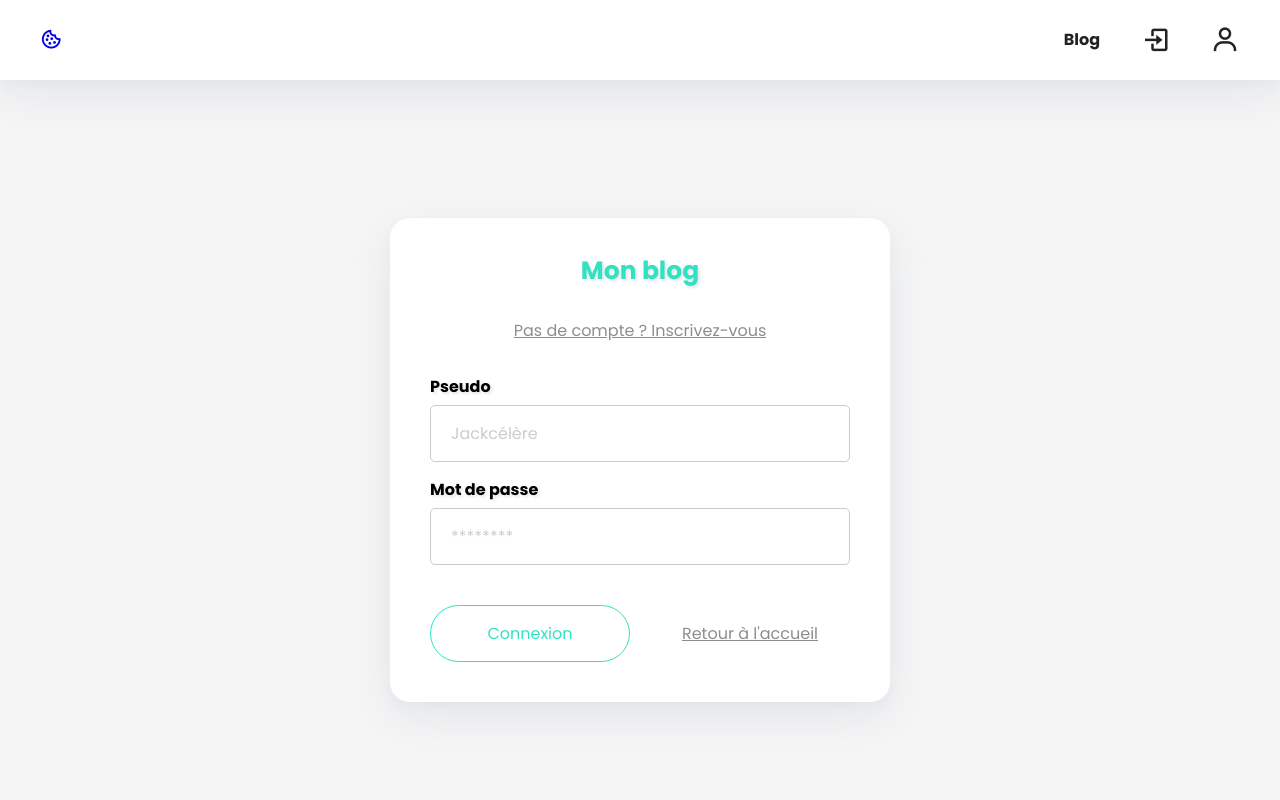
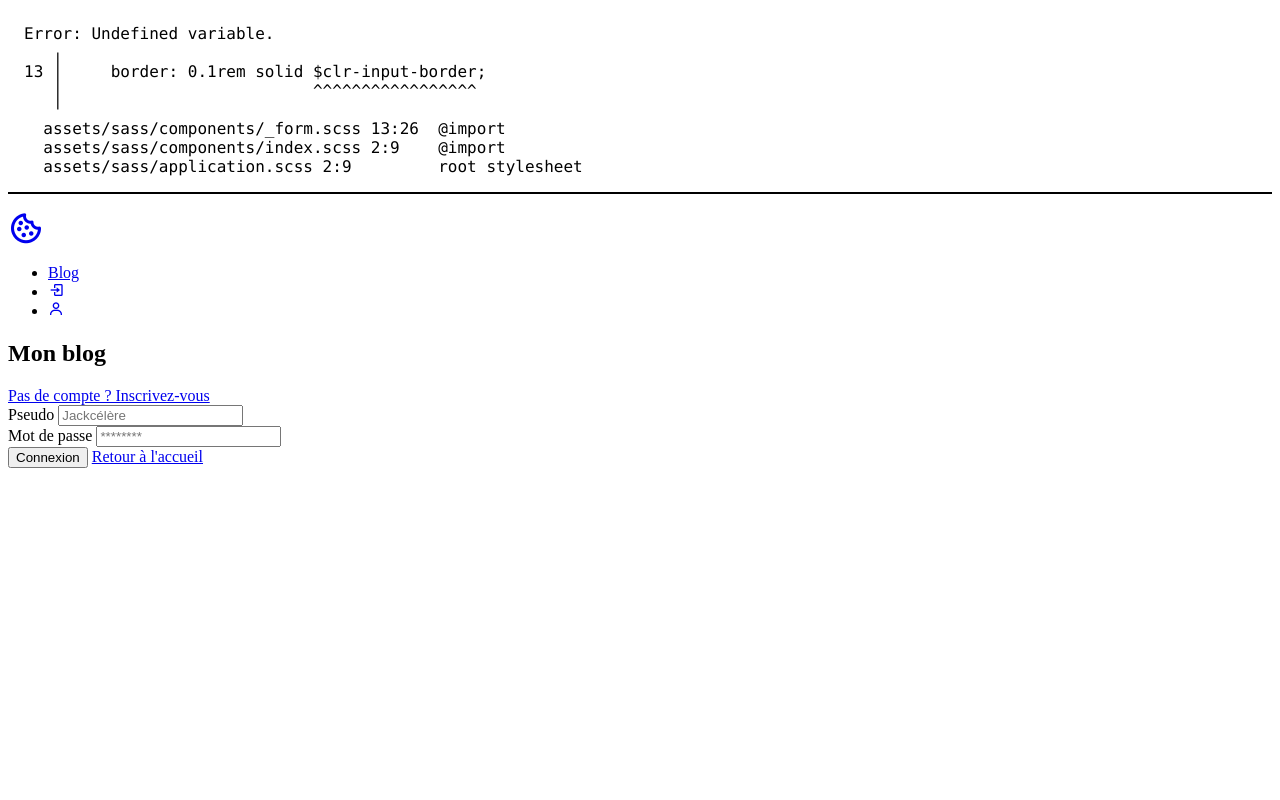
Before and after one commit to LeZellus/xipel-blog, a PHP site: template templates/login.php in a window 1280 px wide. Run offline with PHP 8.4, Linux system fonts and the light colour scheme; the template is opened without the code that fills it, so the values that code supplies are empty.

Commit message:
Auto stash before merge of "style/add-css-project" and "origin/style/add-css-project"

```diff
--- a/public/css/style.css
+++ b/public/css/style.css
@@ -1,299 +1,19 @@
-@import url("https://fonts.googleapis.com/css2?family=Poppins:wght@100;300;400;600;700;900&display=swap");
-/* http://meyerweb.com/eric/tools/css/reset/ v2.0 | 20110126 License: none (public domain) */
-html,
-body,
-div,
-span,
-applet,
-object,
-iframe,
-h1,
-h2,
-h3,
-h4,
-h5,
-h6,
-p,
-blockquote,
-pre,
-a,
-abbr,
-acronym,
-address,
-big,
-cite,
-code,
-del,
-dfn,
-em,
-img,
-ins,
-kbd,
-q,
-s,
-samp,
-small,
-strike,
-strong,
-sub,
-sup,
-tt,
-var,
-b,
-u,
-i,
-center,
-dl,
-dt,
-dd,
-ol,
-ul,
-li,
-fieldset,
-form,
-label,
-legend,
-table,
-caption,
-tbody,
-tfoot,
-thead,
-tr,
-th,
-td,
-article,
-aside,
-canvas,
-details,
-embed,
-figure,
-figcaption,
-footer,
-header,
-hgroup,
-menu,
-nav,
-output,
-ruby,
-section,
-summary,
-time,
-mark,
-audio,
-video {
-  margin: 0;
-  padding: 0;
-  border: 0;
-  font-size: 100%;
-  font-family: "Poppins", Arial, sans-serif;
-  vertical-align: baseline; }
+/* Error: Undefined variable.
+ *    ,
+ * 13 |     border: 0.1rem solid $clr-input-border;
+ *    |                          ^^^^^^^^^^^^^^^^^
+ *    '
+ *   assets/sass/components/_form.scss 13:26  @import
+ *   assets/sass/components/index.scss 2:9    @import
+ *   assets/sass/application.scss 2:9         root stylesheet */
 
-/* HTML5 display-role reset for older browsers */
-article,
-aside,
-details,
-figcaption,
-figure,
-footer,
-header,
-hgroup,
-menu,
-nav,
-section {
-  display: block; }
-
-body {
-  line-height: 1; }
-
-ol,
-ul {
-  list-style: none; }
-
-blockquote,
-q {
-  quotes: none; }
-
-blockquote::before,
-blockquote::after,
-q::before,
-q::after {
-  content: '';
-  content: none; }
-
-table {
-  border-collapse: collapse;
-  border-spacing: 0; }
-
-.button-primary {
-  padding: 1.5rem 3rem;
-  border: 1px solid #31e2c2;
-  border-radius: 5rem;
-  background-color: #fff;
-  transition: 0.3s;
-  color: #31e2c2; }
-  .button-primary:hover {
-    box-shadow: 0 6px 7px rgba(0, 0, 0, 0.1);
-    transition: 0.3s;
-    cursor: pointer; }
-.button-secondary {
-  color: #8d8d8d; }
-  .button-secondary:hover {
-    text-decoration: none; }
-.button-box {
-  grid-template-columns: repeat(2, 1fr);
-  align-items: center; }
-  .button-box .button-secondary {
-    text-align: center; }
-
-input {
-  font-size: 1.6rem;
-  font-family: "Poppins", Arial, sans-serif;
-  box-sizing: border-box;
-  transition: 0.3s;
-  border-radius: 0.5rem;
-  padding: 1.5rem;
-  padding-left: 2rem; }
-  input[type="text"], input[type="email"], input[type="password"] {
-    border: 0.1rem solid #ccc; }
-    input[type="text"]:placeholder-shown, input[type="email"]:placeholder-shown, input[type="password"]:placeholder-shown {
-      background-color: inherit; }
-    input[type="text"]::placeholder, input[type="email"]::placeholder, input[type="password"]::placeholder {
-      color: #ccc; }
-    input[type="text"]:hover, input[type="email"]:hover, input[type="password"]:hover {
-      background-color: #ececec;
-      border-color: #8d8d8d; }
-    input[type="text"]:hover, input[type="text"]:focus, input[type="email"]:hover, input[type="email"]:focus, input[type="password"]:hover, input[type="password"]:focus {
-      transition: 0.3s; }
-    input[type="text"]:invalid, input[type="email"]:invalid, input[type="password"]:invalid {
-      box-shadow: none; }
-    input[type="text"]:focus, input[type="email"]:focus, input[type="password"]:focus {
-      outline: none;
-      border: 0.1rem solid #000;
-      background-color: #dbdbdb; }
-  input[type="submit"] {
-    padding: 1.5rem 3rem;
-    border: 1px solid #31e2c2;
-    border-radius: 5rem;
-    background-color: transparent;
-    color: #31e2c2; }
-    input[type="submit"]:hover {
-      box-shadow: 0 5px 10px rgba(154, 160, 185, 0.05), 0 15px 40px rgba(166, 173, 201, 0.2);
-      cursor: pointer; }
-
-.form-control {
-  width: 100%; }
-  .form-control-label {
-    font-weight: 700;
-    text-shadow: 2px 2px 3px rgba(0, 0, 0, 0.1); }
-    .form-control-label:hover {
-      cursor: pointer; }
-
-nav {
-  height: 8rem;
-  background-color: #fff;
-  width: 100%;
-  position: fixed;
-  top: 0;
-  left: 0;
-  box-shadow: 0 5px 10px rgba(154, 160, 185, 0.05), 0 15px 40px rgba(166, 173, 201, 0.2);
-  display: flex;
-  justify-content: space-between;
-  align-items: center;
-  padding: 0 4rem;
-  box-sizing: border-box; }
-  nav i {
-    font-size: 3rem; }
-
-.nav-link-items {
-  display: flex; }
-.nav-link-item {
-  height: 100%;
-  display: flex;
-  align-items: center;
-  text-decoration: none;
-  padding-left: 4rem;
-  color: #222;
-  font-weight: 700;
-  transition: 0.3s; }
-  .nav-link-item:hover {
-    transition: 0.3s;
-    color: #31e2c2;
-    text-shadow: 0 6px 7px rgba(0, 0, 0, 0.1); }
-
-.grid {
-  display: grid; }
-  .grid-gap-10 {
-    grid-gap: 1rem; }
-  .grid-gap-20 {
-    grid-gap: 2rem; }
-  .grid-gap-40 {
-    grid-gap: 4rem; }
-
-.main-login {
-  height: 100vh;
-  box-sizing: border-box; }
-
-.alert {
-  background: linear-gradient(to bottom left, #ef8d9c 40%, #ffc39e 100%);
-  border-radius: 1rem;
-  color: #fff;
-  padding: 2rem;
-  font-weight: 600;
-  position: absolute;
-  left: 50%;
-  transform: translateX(-50%);
-  top: 2rem;
-  transition: 0.3s;
-  box-shadow: rgba(0, 0, 0, 0.2) 1px 1px 5px;
-  align-items: center;
-  display: none; }
-  .alert.show {
-    display: flex; }
-  .alert i {
-    padding-left: 2rem; }
-  .alert:hover {
-    cursor: pointer; }
-
-section.register, section.login {
-  max-width: calc(50rem - 8rem);
-  padding: 4rem;
-  width: 100%;
-  border-radius: 2rem; }
-  section.register .button-secondary, section.login .button-secondary {
-    text-align: center; }
-
-html {
-  font-size: 62.5%; }
-
-body {
-  font-size: 1.6rem;
-  background-color: #f5f5f5;
-  position: relative;
-  padding-top: 12rem; }
-
-.valid {
-  border: 1px solid #31e2c2; }
-
-.error {
-  border: 1px solid #ff2d20; }
-
-.bg-white {
-  background-color: #fff;
-  box-shadow: 0 5px 10px rgba(154, 160, 185, 0.05), 0 15px 40px rgba(166, 173, 201, 0.2); }
-
-.total-flex {
-  display: flex;
-  align-items: center;
-  justify-content: center; }
-
-.m-h {
-  min-height: calc(100vh - 12rem); }
-
-h1 {
-  font-weight: 700;
-  color: #31e2c2;
-  font-size: 2.5rem;
-  text-align: center;
-  text-shadow: 2px 2px 3px rgba(0, 0, 0, 0.1); }
-
-/*# sourceMappingURL=style.css.map */
+body::before {
+  font-family: "Source Code Pro", "SF Mono", Monaco, Inconsolata, "Fira Mono",
+      "Droid Sans Mono", monospace, monospace;
+  white-space: pre;
+  display: block;
+  padding: 1em;
+  margin-bottom: 1em;
+  border-bottom: 2px solid black;
+  content: "Error: Undefined variable.\a    \2577 \a 13 \2502      border: 0.1rem solid $clr-input-border;\a    \2502                           ^^^^^^^^^^^^^^^^^\a    \2575 \a   assets/sass/components/_form.scss 13:26  @import\a   assets/sass/components/index.scss 2:9    @import\a   assets/sass/application.scss 2:9         root stylesheet";
+}
```
Also changed, not shown: 1 other file.
